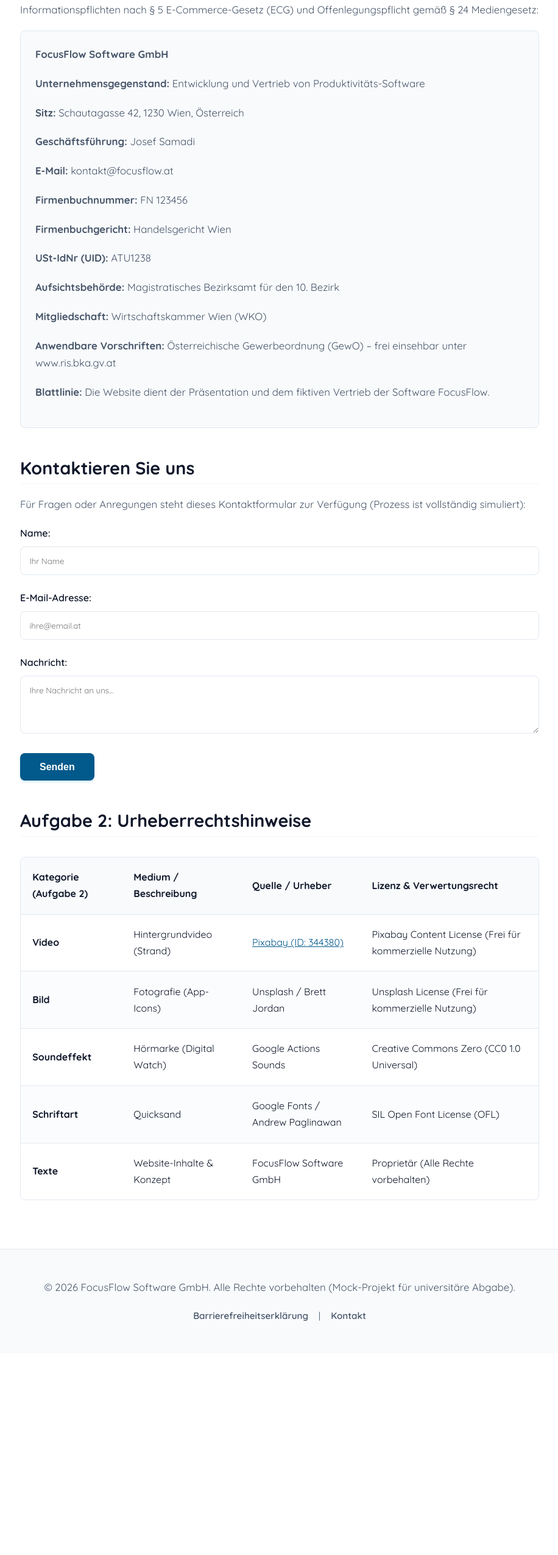
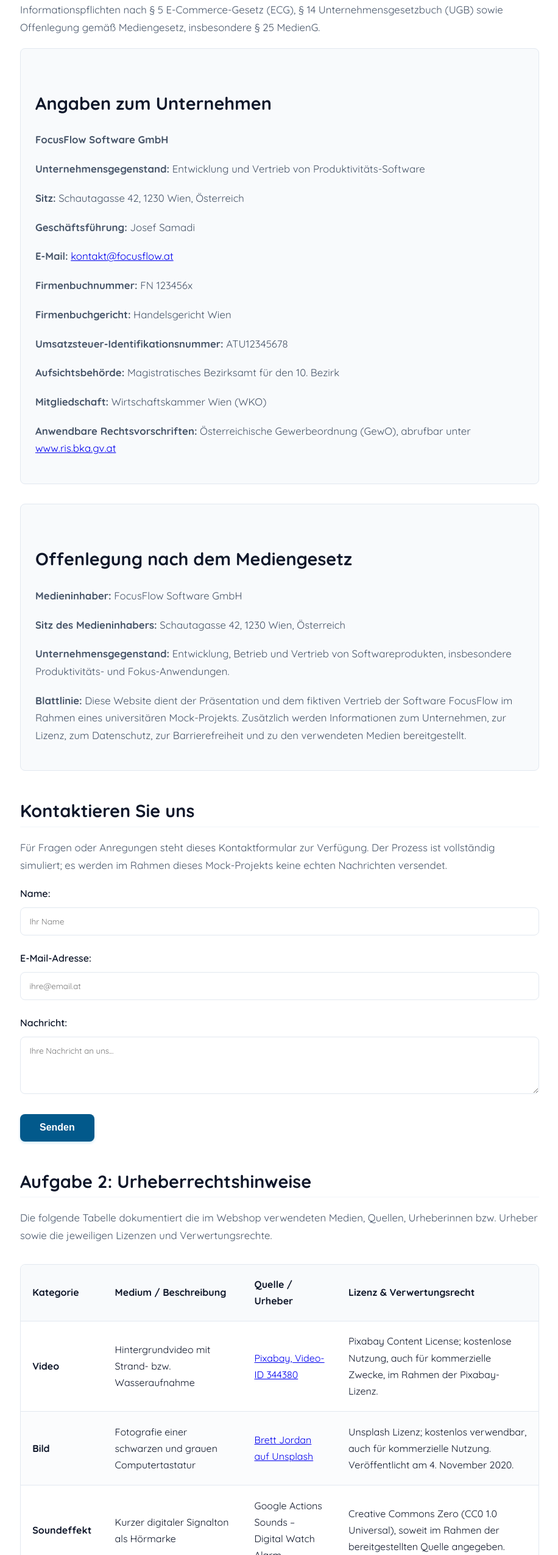
Before and after one commit to joseftvvv/FocusFlow, a plain HTML site: page impressum.html in a window 1280 px wide. Shown: the part 195-2745 px from the top of the page at 61% size, without its empty margins (181-1097 px from the left). Before the commit the page ends 2478 px from the top, so only its background shows below. Drawn offline with Linux system fonts and the light colour scheme.

Commit message:
Revise impressum.html for clarity and updates
Updated the impressum page with new company information and improved structure.

```diff
--- a/impressum.html
+++ b/impressum.html
@@ -14,59 +14,169 @@
         </div>
         <nav role="navigation" aria-label="Hauptnavigation">
             <ul>
-                <li><a href="index.html" >Shop</a></li>
-                <li><a href="about.html" >Über uns</a></li>
-                <li><a href="lizenz.html" >Lizenz EULA</a></li>
-                <li><a href="datenschutz.html" >Datenschutz</a></li>
+                <li><a href="index.html">Shop</a></li>
+                <li><a href="about.html">Über uns</a></li>
+                <li><a href="lizenz.html">Lizenz EULA</a></li>
+                <li><a href="datenschutz.html">Datenschutz</a></li>
                 <li><a href="impressum.html" class="active">Impressum & Kontakt</a></li>
             </ul>
         </nav>
     </div>
 </header>
+
 <main id="main-content" role="main">
     <section>
-        <h1>Impressum & Offenlegung</h1>
-        <p>Informationspflichten nach § 5 E-Commerce-Gesetz (ECG) und Offenlegungspflicht gemäß § 24 Mediengesetz:</p>
+        <h1>Impressum & Kontakt</h1>
+
+        <p>
+            Informationspflichten nach § 5 E-Commerce-Gesetz (ECG),
+            § 14 Unternehmensgesetzbuch (UGB) sowie Offenlegung gemäß
+            Mediengesetz, insbesondere § 25 MedienG.
+        </p>
 
         <div style="background-color: var(--card-bg); padding: 1.5rem; border-radius: 8px; margin-bottom: 2rem; border: 1px solid var(--border-color);">
+            <h2>Angaben zum Unternehmen</h2>
+
             <p><strong>FocusFlow Software GmbH</strong></p>
-            <p><strong>Unternehmensgegenstand:</strong> Entwicklung und Vertrieb von Produktivitäts-Software</p>
-            <p><strong>Sitz:</strong> Schautagasse 42, 1230 Wien, Österreich</p>
-            <p><strong>Geschäftsführung:</strong> Josef Samadi</p>
-            <p><strong>E-Mail:</strong> kontakt@focusflow.at</p>
-            <p><strong>Firmenbuchnummer:</strong> FN 123456</p>
-            <p><strong>Firmenbuchgericht:</strong> Handelsgericht Wien</p>
-            <p><strong>USt-IdNr (UID):</strong> ATU1238</p>
-            <p><strong>Aufsichtsbehörde:</strong> Magistratisches Bezirksamt für den 10. Bezirk</p>
-            <p><strong>Mitgliedschaft:</strong> Wirtschaftskammer Wien (WKO)</p>
-            <p><strong>Anwendbare Vorschriften:</strong> Österreichische Gewerbeordnung (GewO) – frei einsehbar unter www.ris.bka.gv.at</p>
-            <p><strong>Blattlinie:</strong> Die Website dient der Präsentation und dem fiktiven Vertrieb der Software FocusFlow.</p>
+
+            <p>
+                <strong>Unternehmensgegenstand:</strong>
+                Entwicklung und Vertrieb von Produktivitäts-Software
+            </p>
+
+            <p>
+                <strong>Sitz:</strong>
+                Schautagasse 42, 1230 Wien, Österreich
+            </p>
+
+            <p>
+                <strong>Geschäftsführung:</strong>
+                Josef Samadi
+            </p>
+
+            <p>
+                <strong>E-Mail:</strong>
+                <a href="mailto:kontakt@focusflow.at">kontakt@focusflow.at</a>
+            </p>
+
+            <p>
+                <strong>Firmenbuchnummer:</strong>
+                FN 123456x
+            </p>
+
+            <p>
+                <strong>Firmenbuchgericht:</strong>
+                Handelsgericht Wien
+            </p>
+
+            <p>
+                <strong>Umsatzsteuer-Identifikationsnummer:</strong>
+                ATU12345678
+            </p>
+
+            <p>
+                <strong>Aufsichtsbehörde:</strong>
+                Magistratisches Bezirksamt für den 10. Bezirk
+            </p>
+
+            <p>
+                <strong>Mitgliedschaft:</strong>
+                Wirtschaftskammer Wien (WKO)
+            </p>
+
+            <p>
+                <strong>Anwendbare Rechtsvorschriften:</strong>
+                Österreichische Gewerbeordnung (GewO), abrufbar unter
+                <a href="https://www.ris.bka.gv.at" target="_blank" rel="noopener">www.ris.bka.gv.at</a>
+            </p>
+
+        </div>
+
+        <div style="background-color: var(--card-bg); padding: 1.5rem; border-radius: 8px; margin-bottom: 2rem; border: 1px solid var(--border-color);">
+            <h2>Offenlegung nach dem Mediengesetz</h2>
+
+            <p>
+                <strong>Medieninhaber:</strong>
+                FocusFlow Software GmbH
+            </p>
+
+            <p>
+                <strong>Sitz des Medieninhabers:</strong>
+                Schautagasse 42, 1230 Wien, Österreich
+            </p>
+
+            <p>
+                <strong>Unternehmensgegenstand:</strong>
+                Entwicklung, Betrieb und Vertrieb von Softwareprodukten,
+                insbesondere Produktivitäts- und Fokus-Anwendungen.
+            </p>
+
+            <p>
+                <strong>Blattlinie:</strong>
+                Diese Website dient der Präsentation und dem fiktiven Vertrieb
+                der Software FocusFlow im Rahmen eines universitären Mock-Projekts.
+                Zusätzlich werden Informationen zum Unternehmen, zur Lizenz,
+                zum Datenschutz, zur Barrierefreiheit und zu den verwendeten Medien
+                bereitgestellt.
+            </p>
         </div>
 
         <h2>Kontaktieren Sie uns</h2>
-        <p>Für Fragen oder Anregungen steht dieses Kontaktformular zur Verfügung (Prozess ist vollständig simuliert):</p>
+
+        <p>
+            Für Fragen oder Anregungen steht dieses Kontaktformular zur Verfügung.
+            Der Prozess ist vollständig simuliert; es werden im Rahmen dieses
+            Mock-Projekts keine echten Nachrichten versendet.
+        </p>
 
         <form action="#" method="POST" onsubmit="alert('Mock: Nachricht simuliert versendet!'); return false;">
             <div class="form-group">
                 <label for="name">Name:</label>
-                <input type="text" id="name" required placeholder="Ihr Name">
+                <input
+                        type="text"
+                        id="name"
+                        name="name"
+                        required
+                        autocomplete="name"
+                        placeholder="Ihr Name">
             </div>
+
             <div class="form-group">
                 <label for="email">E-Mail-Adresse:</label>
-                <input type="email" id="email" required placeholder="ihre@email.at">
+                <input
+                        type="email"
+                        id="email"
+                        name="email"
+                        required
+                        autocomplete="email"
+                        placeholder="ihre@email.at">
             </div>
+
             <div class="form-group">
                 <label for="message">Nachricht:</label>
-                <textarea id="message" rows="4" required placeholder="Ihre Nachricht an uns..."></textarea>
+                <textarea
+                        id="message"
+                        name="message"
+                        rows="4"
+                        required
+                        placeholder="Ihre Nachricht an uns..."></textarea>
             </div>
+
             <button type="submit" class="btn">Senden</button>
         </form>
 
         <h2 style="margin-top: 3rem;">Aufgabe 2: Urheberrechtshinweise</h2>
+
+        <p>
+            Die folgende Tabelle dokumentiert die im Webshop verwendeten Medien,
+            Quellen, Urheberinnen bzw. Urheber sowie die jeweiligen Lizenzen und
+            Verwertungsrechte.
+        </p>
+
         <table>
             <thead>
             <tr>
-                <th>Kategorie (Aufgabe 2)</th>
+                <th>Kategorie</th>
                 <th>Medium / Beschreibung</th>
                 <th>Quelle / Urheber</th>
                 <th>Lizenz & Verwertungsrecht</th>
@@ -75,43 +185,84 @@
             <tbody>
             <tr>
                 <td><strong>Video</strong></td>
-                <td>Hintergrundvideo (Strand)</td>
-                <td><a href="https://pixabay.com/videos/aerial-view-beach-blue-water-carbon-344380/" target="_blank" style="color: var(--primary);">Pixabay (ID: 344380)</a></td>
-                <td>Pixabay Content License (Frei für kommerzielle Nutzung)</td>
+                <td>Hintergrundvideo mit Strand- bzw. Wasseraufnahme</td>
+                <td>
+                    <a href="https://pixabay.com/videos/aerial-view-beach-blue-water-carbon-344380/"
+                       target="_blank"
+                       rel="noopener">
+                        Pixabay, Video-ID 344380
+                    </a>
+                </td>
+                <td>
+                    Pixabay Content License; kostenlose Nutzung, auch für
+                    kommerzielle Zwecke, im Rahmen der Pixabay-Lizenz.
+                </td>
             </tr>
+
             <tr>
                 <td><strong>Bild</strong></td>
-                <td>Fotografie (App-Icons)</td>
-                <td>Unsplash / Brett Jordan</td>
-                <td>Unsplash License (Frei für kommerzielle Nutzung)</td>
+                <td>Fotografie einer schwarzen und grauen Computertastatur</td>
+                <td>
+                    <a href="https://unsplash.com/de/fotos/schwarze-und-graue-computertastatur-0rXUP7Tg7nQ"
+                       target="_blank"
+                       rel="noopener">
+                        Brett Jordan auf Unsplash
+                    </a>
+                </td>
+                <td>
+                    Unsplash Lizenz; kostenlos verwendbar, auch für kommerzielle
+                    Nutzung. Veröffentlicht am 4. November 2020.
+                </td>
             </tr>
+
             <tr>
                 <td><strong>Soundeffekt</strong></td>
-                <td>Hörmarke (Digital Watch)</td>
-                <td>Google Actions Sounds</td>
-                <td>Creative Commons Zero (CC0 1.0 Universal)</td>
+                <td>Kurzer digitaler Signalton als Hörmarke</td>
+                <td>
+                    Google Actions Sounds – Digital Watch Alarm
+                </td>
+                <td>
+                    Creative Commons Zero (CC0 1.0 Universal), soweit im Rahmen
+                    der bereitgestellten Quelle angegeben.
+                </td>
             </tr>
+
             <tr>
                 <td><strong>Schriftart</strong></td>
                 <td>Quicksand</td>
-                <td>Google Fonts / Andrew Paglinawan</td>
-                <td>SIL Open Font License (OFL)</td>
+                <td>
+                    Google Fonts / Andrew Paglinawan
+                </td>
+                <td>
+                    SIL Open Font License (OFL). Für eine echte Veröffentlichung
+                    sollte die Schrift lokal eingebunden werden, um unnötige
+                    Datenübertragungen an externe Anbieter zu vermeiden.
+                </td>
             </tr>
+
             <tr>
                 <td><strong>Texte</strong></td>
-                <td>Website-Inhalte & Konzept</td>
-                <td>FocusFlow Software GmbH</td>
-                <td>Proprietär (Alle Rechte vorbehalten)</td>
+                <td>Website-Inhalte, Produktbeschreibung und Konzept</td>
+                <td>
+                    FocusFlow Software GmbH
+                </td>
+                <td>
+                    Eigenes Werk; alle Rechte verbleiben beim Unternehmen.
+                </td>
             </tr>
             </tbody>
         </table>
     </section>
 </main>
+
 <footer role="contentinfo">
-    <p>&copy; 2026 FocusFlow Software GmbH. Alle Rechte vorbehalten (Mock-Projekt für universitäre Abgabe).</p>
+    <p>
+        &copy; 2026 FocusFlow Software GmbH. Alle Rechte vorbehalten.
+    </p>
+
     <nav aria-label="Fußzeilen-Navigation">
-        <a href="barrierefreiheit.html" >Barrierefreiheitserklärung</a> |
-        <a href="impressum.html">Kontakt</a>
+        <a href="barrierefreiheit.html">Barrierefreiheitserklärung</a> |
+        <a href="impressum.html" class="active">Kontakt</a>
     </nav>
 </footer>
 </body>
```
